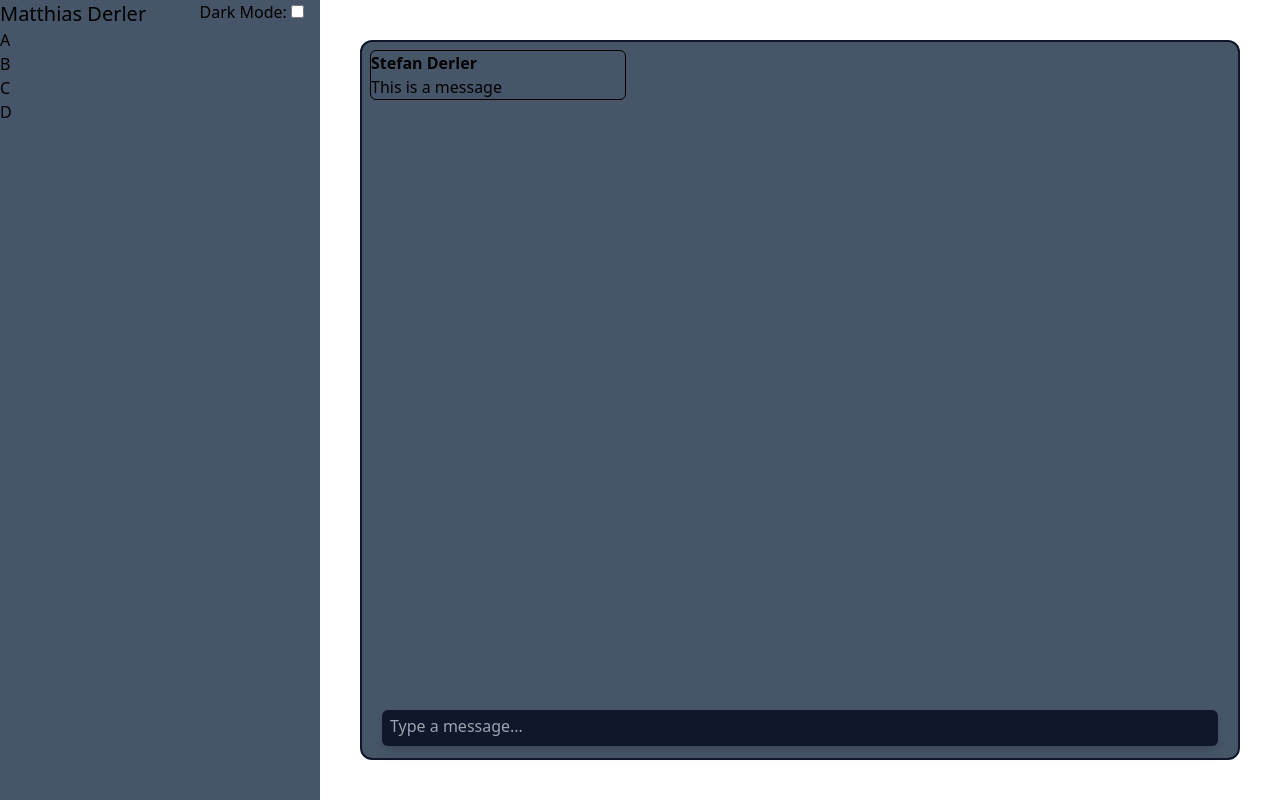
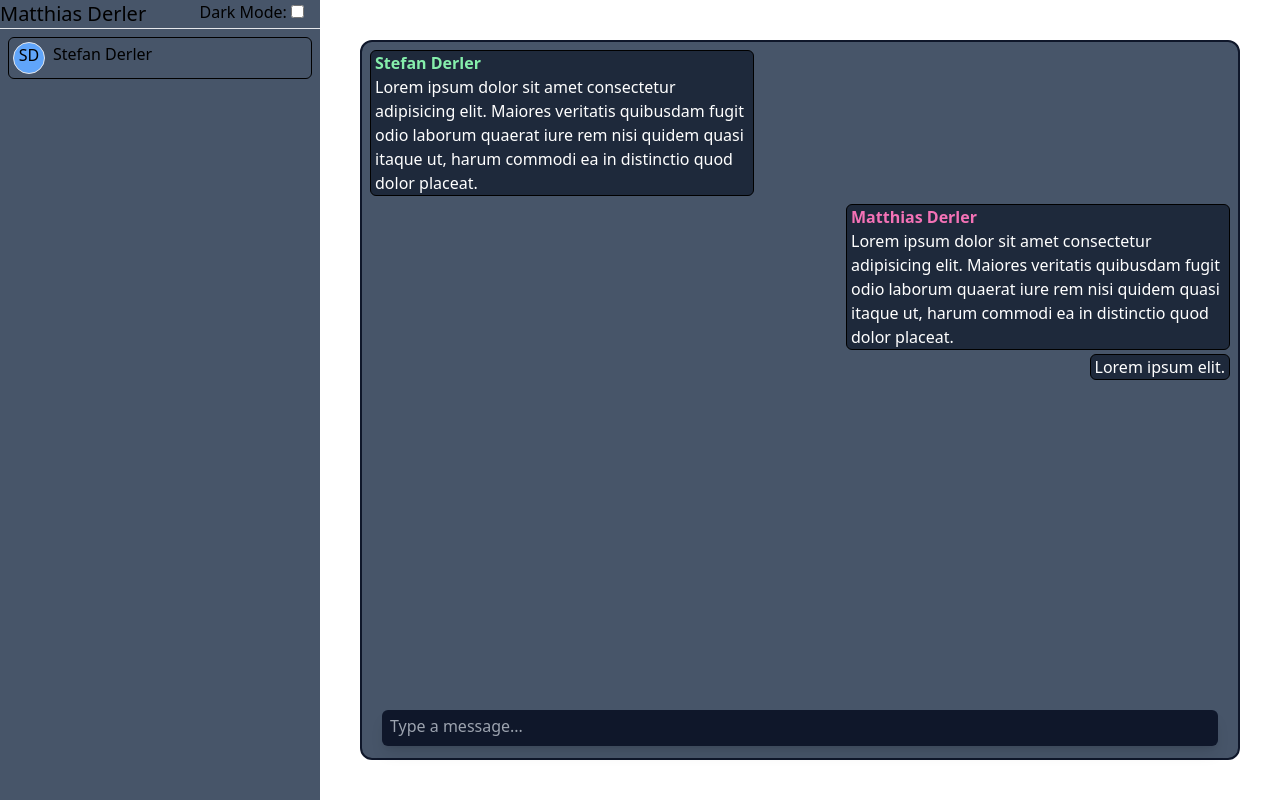
Before and after one commit to mderler/go_chat, a plain HTML site: page index.html in a window 1280 px wide. Drawn offline with Linux system fonts and the light colour scheme.

Commit message:
Update mockup

```diff
--- a/index.html
+++ b/index.html
@@ -16,25 +16,61 @@
             <input id="darkMode" type="checkbox" onchange="onDarkModeChange" />
           </div>
         </div>
-        <ul class="flex flex-col">
-          <div>A</div>
-          <div>B</div>
-          <div>C</div>
-          <div>D</div>
+        <hr />
+        <ul class="flex flex-col gap-2 mx-2 mt-2">
+          <div class="border border-black rounded-md flex px-1 py-1">
+            <div
+              class="h-8 w-8 mr-2 border rounded-full bg-blue-400 text-center"
+            >
+              SD
+            </div>
+            <span>Stefan Derler</span>
+          </div>
         </ul>
       </section>
-      <section class="bg-slate-600 mx-10 mt-10 mb-10 rounded-xl border-2 border-slate-900 dark:border-white">
+      <section
+        class="bg-slate-600 mx-10 mt-10 mb-10 rounded-xl border-2 border-slate-900 dark:border-white"
+      >
         <div class="chat-grid h-full border-inherit">
-          <div class="border-inherit">
-            <div class="max-w-64 ml-2 mt-2 border border-black rounded-md">
-              <div class="font-bold">Stefan Derler</div>
-              <p>This is a message</p>
+          <div class="border-inherit flex flex-col">
+            <div
+              class="max-w-96 self-start ml-2 mt-2 px-1 border border-black rounded-md bg-slate-800"
+            >
+              <div class="font-bold text-green-300">Stefan Derler</div>
+              <p class="text-white">
+                Lorem ipsum dolor sit amet consectetur adipisicing elit. Maiores
+                veritatis quibusdam fugit odio laborum quaerat iure rem nisi
+                quidem quasi itaque ut, harum commodi ea in distinctio quod
+                dolor placeat.
+              </p>
+            </div>
+            <div
+              class="max-w-96 self-end mr-2 mt-2 px-1 border border-black rounded-md bg-slate-800"
+            >
+              <div class="font-bold text-pink-400">Matthias Derler</div>
+              <p class="text-white">
+                Lorem ipsum dolor sit amet consectetur adipisicing elit. Maiores
+                veritatis quibusdam fugit odio laborum quaerat iure rem nisi
+                quidem quasi itaque ut, harum commodi ea in distinctio quod
+                dolor placeat.
+              </p>
+            </div>
+            <div
+              class="max-w-96 self-end mr-2 mt-1 px-1 border border-black rounded-md bg-slate-800"
+            >
+              <p class="text-white">Lorem ipsum elit.</p>
             </div>
           </div>
-          <div class="mt-auto mx-5 mb-3 shadow-lg bg-slate-900 rounded-md px-2 pt-2 pb-1">
-            <textarea class="w-full bg-slate-900 text-white chat-input outline-none" placeholder="Type a message..."></textarea>
+          <div
+            class="mt-auto mx-5 mb-3 shadow-lg bg-slate-900 rounded-md px-2 pt-2 pb-1"
+          >
+            <textarea
+              class="w-full bg-slate-900 text-white chat-input outline-none"
+              placeholder="Type a message..."
+            ></textarea>
           </div>
         </div>
+      </section>
     </div>
     <script>
       function main() {
```
Also changed, not shown: .prettierrc.json (added), public/style.css.
